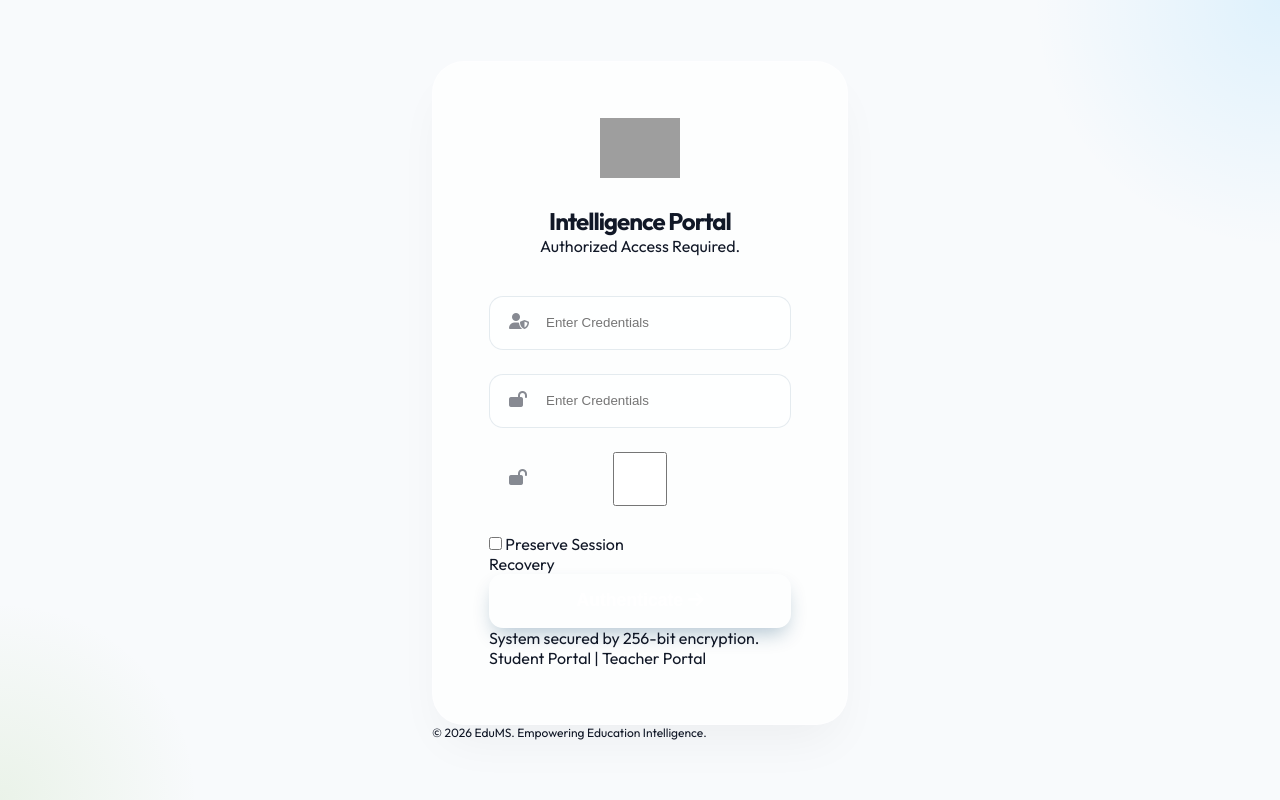
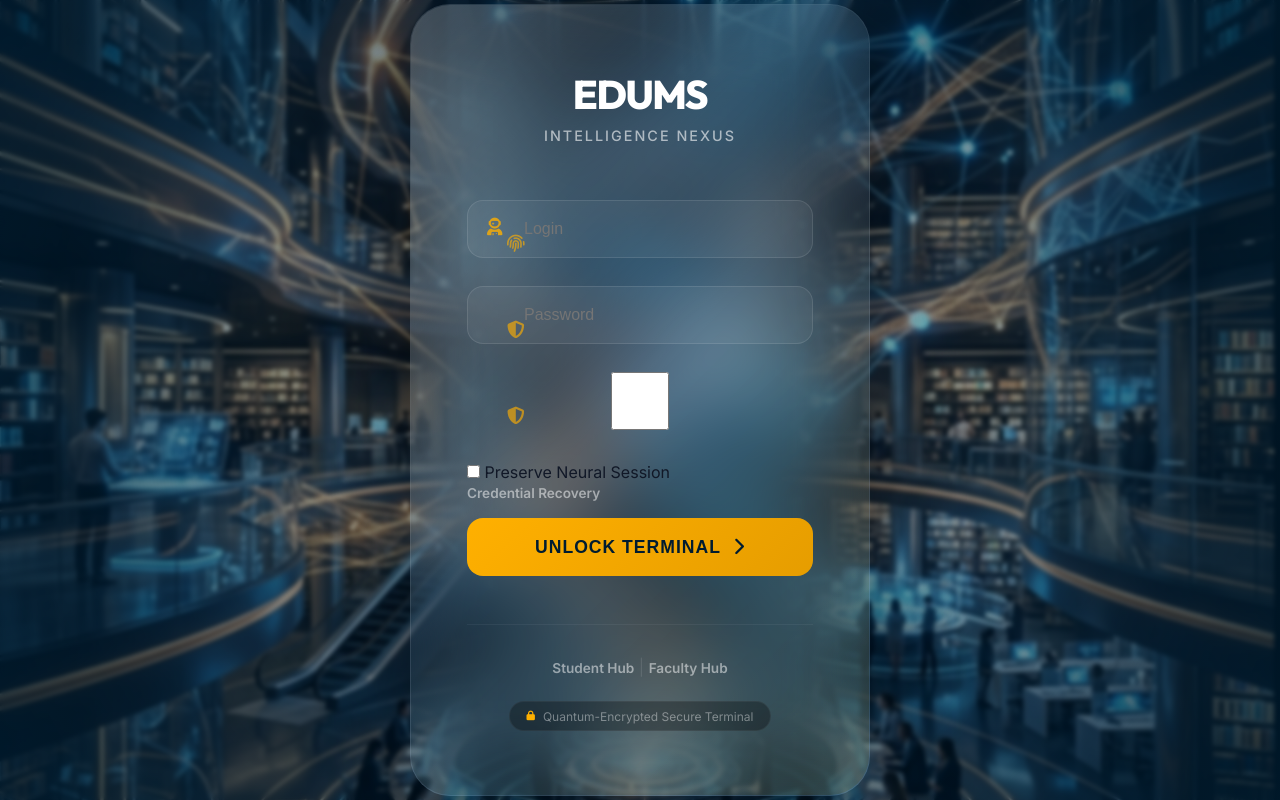
Before and after one commit to KARTEY-JUNIOR-KWASI/Management-System, a Django app: page /accounts/login/ in a window 1280 px wide. Run offline with Django 5.2, Linux system fonts and the light colour scheme; data comes from the database, SQL or seed files in the repository; data that the repository does not hold is empty; some libraries are stand-ins or nearby versions; grey boxes are pictures that could not be loaded.

Commit message:
UI Overhaul: Implementing high-end 'Intelligence Nexus' login portal.

```diff
--- a/templates/account/login.html
+++ b/templates/account/login.html
@@ -4,128 +4,211 @@
 {% load i18n %}
 {% load account %}
 
-{% block title %}Log In — Intelligence Portal{% endblock %}
+{% block title %}Intelligence Portal — Authorized Access{% endblock %}
 
 {% block extra_head %}
+<!-- Google Fonts: Inter & Outfit -->
+<link href="https://fonts.googleapis.com/css2?family=Inter:wght@400;500;600;700&family=Outfit:wght@600;700;800&display=swap" rel="stylesheet">
 <link rel="stylesheet" href="{% static 'css/dashboard-premium.css' %}">
 <style>
-    .auth-bg {
-        position: fixed;
+    :root {
+        --glass-bg: rgba(255, 255, 255, 0.05);
+        --glass-border: rgba(255, 255, 255, 0.1);
+        --amber-glow: rgba(255, 176, 0, 0.4);
+    }
+
+    body, html {
+        height: 100%;
+        margin: 0;
+        font-family: 'Inter', sans-serif;
+        background: #000;
+        overflow: hidden;
+    }
+
+    .nexus-wrapper {
+        position: relative;
+        width: 100%;
+        height: 100vh;
+        display: flex;
+        align-items: center;
+        justify-content: center;
+        background: url("{% static 'images/portal_nexus_bg.png' %}") no-repeat center center;
+        background-size: cover;
+    }
+
+    .nexus-overlay {
+        position: absolute;
         top: 0;
         left: 0;
         width: 100%;
         height: 100%;
-        background: #f8fafc;
-        display: flex;
-        align-items: center;
-        justify-content: center;
-        z-index: 1000;
+        background: radial-gradient(circle at center, transparent 0%, rgba(0, 28, 48, 0.85) 100%);
+        backdrop-filter: blur(2px);
+        z-index: 1;
+    }
+
+    .login-portal-card {
+        position: relative;
+        z-index: 10;
+        width: 100%;
+        max-width: 460px;
+        background: rgba(255, 255, 255, 0.03);
+        backdrop-filter: blur(40px);
+        -webkit-backdrop-filter: blur(40px);
+        border: 1px solid var(--glass-border);
+        border-radius: 40px;
+        padding: 4rem 3.5rem;
+        box-shadow: 0 40px 100px rgba(0, 0, 0, 0.5);
         overflow: hidden;
     }
-    .auth-glass-container {
-        width: 100%;
-        max-width: 480px;
-        position: relative;
-        z-index: 10;
-        padding: 2rem;
+
+    .login-portal-card::before {
+        content: '';
+        position: absolute;
+        top: -2px;
+        left: -2px;
+        right: -2px;
+        bottom: -2px;
+        background: linear-gradient(135deg, rgba(255,255,255,0.2), transparent, rgba(255,176,0,0.1));
+        border-radius: 42px;
+        z-index: -1;
     }
-    .auth-card {
-        background: rgba(255, 255, 255, 0.7);
-        backdrop-filter: blur(20px);
-        -webkit-backdrop-filter: blur(20px);
-        border: 1px solid rgba(255, 255, 255, 0.4);
-        border-radius: 32px;
-        padding: 3.5rem;
-        box-shadow: 0 25px 50px -12px rgba(0, 0, 0, 0.05);
+
+    .portal-branding {
+        text-align: center;
+        margin-bottom: 3.5rem;
     }
-    .auth-brand {
-        text-align: center;
-        margin-bottom: 2.5rem;
+
+    .portal-branding h1 {
+        font-family: 'Outfit', sans-serif;
+        font-size: 2.5rem;
+        font-weight: 800;
+        color: #fff;
+        margin: 0;
+        letter-spacing: -1.5px;
+        text-transform: uppercase;
     }
-    .auth-brand img {
-        height: 60px;
-        margin-bottom: 1.5rem;
+
+    .portal-tagline {
+        color: rgba(255, 255, 255, 0.6);
+        font-size: 0.9rem;
+        margin-top: 0.5rem;
+        letter-spacing: 2px;
+        text-transform: uppercase;
+        font-weight: 500;
     }
+
     .auth-input-group {
         position: relative;
-        margin-bottom: 1.5rem;
+        margin-bottom: 1.75rem;
     }
+
     .auth-input-group i {
         position: absolute;
         left: 1.25rem;
         top: 1.1rem;
-        color: var(--p-primary-hsl);
-        opacity: 0.5;
+        color: #FFB000;
+        font-size: 1.1rem;
+        opacity: 0.8;
     }
-    .auth-field {
+
+    .portal-field {
         width: 100%;
-        height: 54px;
+        height: 58px;
+        background: rgba(255, 255, 255, 0.05);
+        border: 1px solid rgba(255, 255, 255, 0.1);
+        border-radius: 16px;
         padding: 0 1.5rem 0 3.5rem;
-        border-radius: 14px;
-        border: 1px solid rgba(0, 64, 103, 0.1);
-        background: rgba(255, 255, 255, 0.5);
-        font-weight: 500;
-        transition: var(--p-transition-smooth);
+        color: #fff;
+        font-size: 1rem;
+        transition: all 0.3s ease;
     }
-    .auth-field:focus {
-        background: white;
-        border-color: var(--p-primary-hsl);
-        box-shadow: 0 0 0 4px rgba(0, 64, 103, 0.05);
+
+    .portal-field:focus {
+        background: rgba(255, 255, 255, 0.1);
+        border-color: #FFB000;
+        box-shadow: 0 0 20px rgba(255, 176, 0, 0.2);
         outline: none;
     }
-    .auth-btn {
+
+    .portal-btn {
         width: 100%;
-        height: 54px;
-        background: var(--p-primary-hsl);
-        color: white;
+        height: 58px;
+        background: linear-gradient(135deg, #FFB000, #E69D00);
+        color: #001C30;
         border: none;
-        border-radius: 14px;
-        font-weight: 700;
+        border-radius: 16px;
+        font-weight: 800;
         font-size: 1.1rem;
-        transition: var(--p-transition-smooth);
-        box-shadow: 0 10px 20px -5px rgba(0, 64, 103, 0.3);
+        text-transform: uppercase;
+        letter-spacing: 1px;
+        cursor: pointer;
+        transition: all 0.4s cubic-bezier(0.175, 0.885, 0.32, 1.275);
+        display: flex;
+        align-items: center;
+        justify-content: center;
+        gap: 0.75rem;
+        margin-top: 1rem;
     }
-    .auth-btn:hover {
-        transform: translateY(-2px);
-        box-shadow: 0 15px 30px -5px rgba(0, 64, 103, 0.4);
+
+    .portal-btn:hover {
+        transform: translateY(-5px);
+        box-shadow: 0 15px 30px rgba(255, 176, 0, 0.4);
     }
-    .auth-btn:active {
-        transform: translateY(0);
+
+    .portal-footer {
+        margin-top: 3rem;
+        text-align: center;
+        border-top: 1px solid rgba(255, 255, 255, 0.05);
+        padding-top: 2rem;
     }
-    .bg-animation-blob {
-        position: absolute;
-        width: 500px;
-        height: 500px;
-        background: radial-gradient(circle, rgba(0, 163, 255, 0.1), transparent 70%);
-        top: -250px;
-        right: -250px;
-        border-radius: 50%;
-        z-index: 1;
+
+    .portal-link {
+        color: rgba(255, 255, 255, 0.5);
+        text-decoration: none;
+        font-size: 0.85rem;
+        font-weight: 600;
+        transition: color 0.3s ease;
     }
-    .bg-animation-blob-2 {
-        position: absolute;
-        width: 400px;
-        height: 400px;
-        background: radial-gradient(circle, rgba(111, 177, 63, 0.1), transparent 70%);
-        bottom: -200px;
-        left: -200px;
-        border-radius: 50%;
-        z-index: 1;
+
+    .portal-link:hover {
+        color: #FFB000;
     }
+
+    .security-badge {
+        display: inline-flex;
+        align-items: center;
+        gap: 0.5rem;
+        background: rgba(0, 0, 0, 0.3);
+        padding: 0.4rem 1rem;
+        border-radius: 100px;
+        color: rgba(255, 255, 255, 0.4);
+        font-size: 0.75rem;
+        margin-top: 1.5rem;
+        border: 1px solid rgba(255, 255, 255, 0.05);
+    }
+
+    /* Animations */
+    .fade-in { animation: fadeIn 1s ease forwards; opacity: 0; }
+    @keyframes fadeIn { from { opacity: 0; } to { opacity: 1; } }
+
+    @keyframes slideUp {
+        from { transform: translateY(40px); opacity: 0; }
+        to { transform: translateY(0); opacity: 1; }
+    }
+    .animate-portal { animation: slideUp 1s cubic-bezier(0.19, 1, 0.22, 1) forwards; }
+
 </style>
 {% endblock %}
 
 {% block noauth_content %}
-<div class="auth-bg">
-    <div class="bg-animation-blob"></div>
-    <div class="bg-animation-blob-2"></div>
+<div class="nexus-wrapper">
+    <div class="nexus-overlay"></div>
 
-    <div class="auth-glass-container animate-fade-up">
-        <div class="auth-card">
-            <div class="auth-brand">
-                <img src="/static/images/logo.png" alt="EduMS" onerror="this.onerror=null; this.src='https://placehold.co/200x80/ffffff/004067?text=EduMS+Intelligence';">
-                <h2 class="fw-bold text-dark mt-2" style="letter-spacing: -1px;">Intelligence Portal</h2>
-                <p class="text-muted small">Authorized Access Required.</p>
+    <div class="login-portal-card animate-portal">
+        <div class="portal-branding">
+            <h1 class="fade-in">EduMS</h1>
+            <div class="portal-tagline">Intelligence Nexus</div>
         </div>
 
         <form method="post" class="auth-form">
@@ -133,48 +216,60 @@
 
             {% for field in form %}
                 <div class="auth-input-group">
-                        <i class="fas {% if field.name == 'login' %}fa-user-shield{% else %}fa-lock-open{% endif %}"></i>
-                        {{ field|add_class:"auth-field"|attr:"placeholder:Enter Credentials" }}
+                    <i class="fas {% if field.name == 'login' %}fa-user-astronaut{% else %}fa-key-skeleton{% endif %}">
+                        {% if field.name == 'login' %}<i class="fas fa-fingerprint"></i>{% else %}<i class="fas fa-shield-halved"></i>{% endif %}
+                    </i>
+                    {% render_field field class="portal-field" placeholder=field.label %}
                     {% if field.errors %}
                         {% for error in field.errors %}
-                                <div class="text-danger x-small mt-2 px-1 fw-bold"><i class="fas fa-exclamation-circle me-1"></i> {{ error }}</div>
+                            <div class="text-danger extra-small mt-2 px-1 fw-bold"><i class="fas fa-circle-exclamation me-1"></i> {{ error }}</div>
                         {% endfor %}
                     {% endif %}
                 </div>
             {% endfor %}
 
             {% if form.non_field_errors %}
-                    <div class="p-2 bg-danger-soft text-danger small rounded-3 mb-4 px-3 border border-danger">
-                        <i class="fas fa-triangle-exclamation me-2"></i> {{ form.non_field_errors|join:", " }}
+                <div class="p-3 bg-danger-soft text-danger small rounded-4 mb-4 border border-danger opacity-75">
+                    <i class="fas fa-ghost me-2"></i> {{ form.non_field_errors|join:", " }}
                 </div>
             {% endif %}
 
             <div class="d-flex justify-content-between align-items-center mb-4 px-1">
                 <div class="form-check">
-                        <input class="form-check-input" type="checkbox" name="remember" id="remember">
-                        <label class="form-check-label text-muted small" for="remember">Preserve Session</label>
+                    <input class="form-check-input" type="checkbox" name="remember" id="remember" style="background-color: transparent; border-color: rgba(255,255,255,0.2);">
+                    <label class="form-check-label text-muted small" for="remember">Preserve Neural Session</label>
                 </div>
-                    <a href="{% url 'account_reset_password' %}" class="small text-primary fw-bold text-decoration-none">Recovery</a>
+                <a href="{% url 'account_reset_password' %}" class="portal-link">Credential Recovery</a>
             </div>
 
-                <button type="submit" class="auth-btn">
-                    Authenticate <i class="fas fa-arrow-right ms-2"></i>
+            <button type="submit" class="portal-btn">
+                <span>Unlock Terminal</span>
+                <i class="fas fa-chevron-right"></i>
             </button>
         </form>
 
-            <div class="text-center mt-5">
-                <p class="text-muted small mb-0">System secured by 256-bit encryption.</p>
-                <div class="mt-3">
-                    <a href="{% url 'student_signup' %}" class="text-decoration-none small fw-bold text-success me-3">Student Portal</a>
-                    <span class="text-muted opacity-25">|</span>
-                    <a href="{% url 'teacher_signup' %}" class="text-decoration-none small fw-bold text-primary ms-3">Teacher Portal</a>
+        <div class="portal-footer">
+            <div class="d-flex justify-content-center gap-4">
+                <a href="{% url 'student_signup' %}" class="portal-link">Student Hub</a>
+                <span style="color: rgba(255,255,255,0.1)">|</span>
+                <a href="{% url 'teacher_signup' %}" class="portal-link">Faculty Hub</a>
+            </div>
+
+            <div class="security-badge">
+                <i class="fas fa-lock" style="color: #FFB000; font-size: 0.6rem;"></i>
+                <span>Quantum-Encrypted Secure Terminal</span>
+            </div>
         </div>
     </div>
 </div>
 
-        <div class="text-center mt-4">
-            <p class="text-muted" style="font-size: 0.75rem;">&copy; 2026 EduMS. Empowering Education Intelligence.</p>
-        </div>
-    </div>
-</div>
+<!-- Background Particles / Ambience -->
+<script>
+    // Subtle mouse parallax effect
+    document.addEventListener('mousemove', (e) => {
+        const moveX = (e.clientX - window.innerWidth / 2) * 0.01;
+        const moveY = (e.clientY - window.innerHeight / 2) * 0.01;
+        document.querySelector('.nexus-wrapper').style.backgroundPosition = `calc(50% + ${moveX}px) calc(50% + ${moveY}px)`;
+    });
+</script>
 {% endblock noauth_content %}
```
Also changed, not shown: static/images/portal_nexus_bg.png (added). Lines whose indentation alone changed are shown as unchanged.
